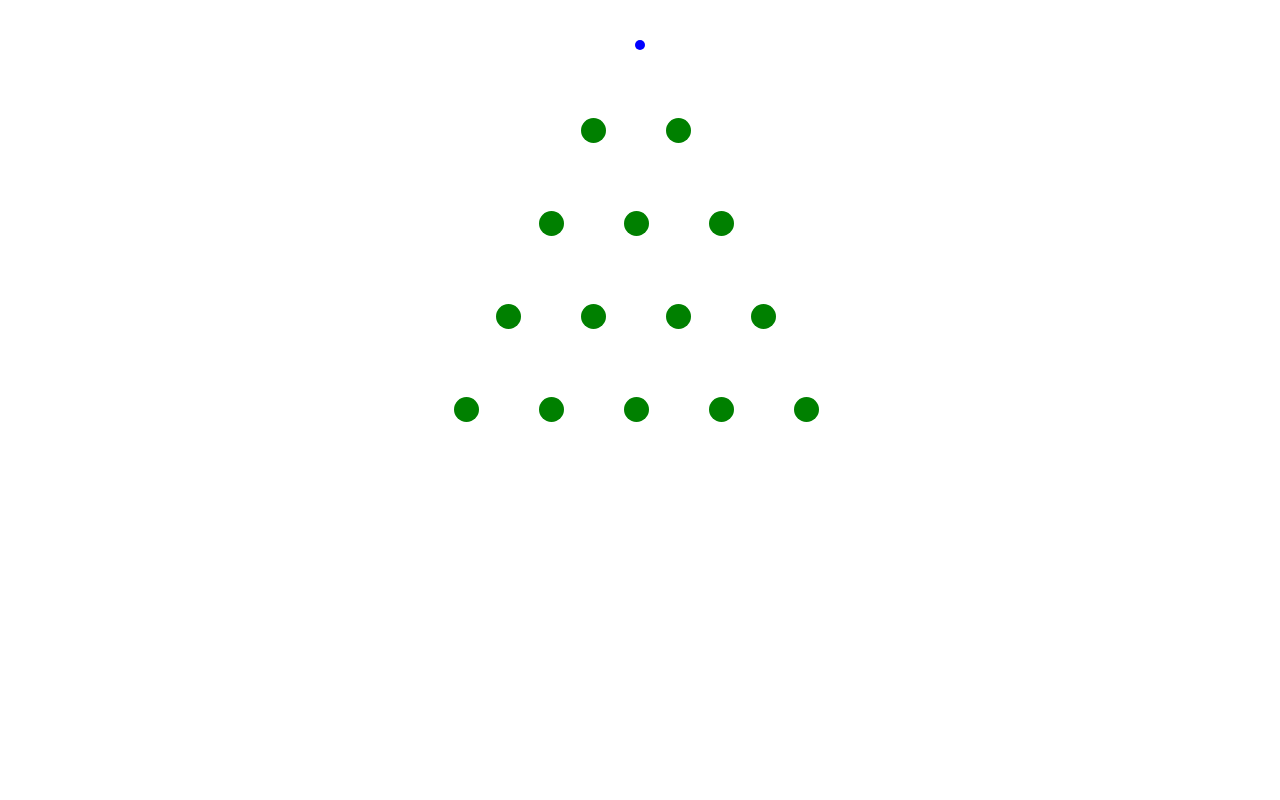
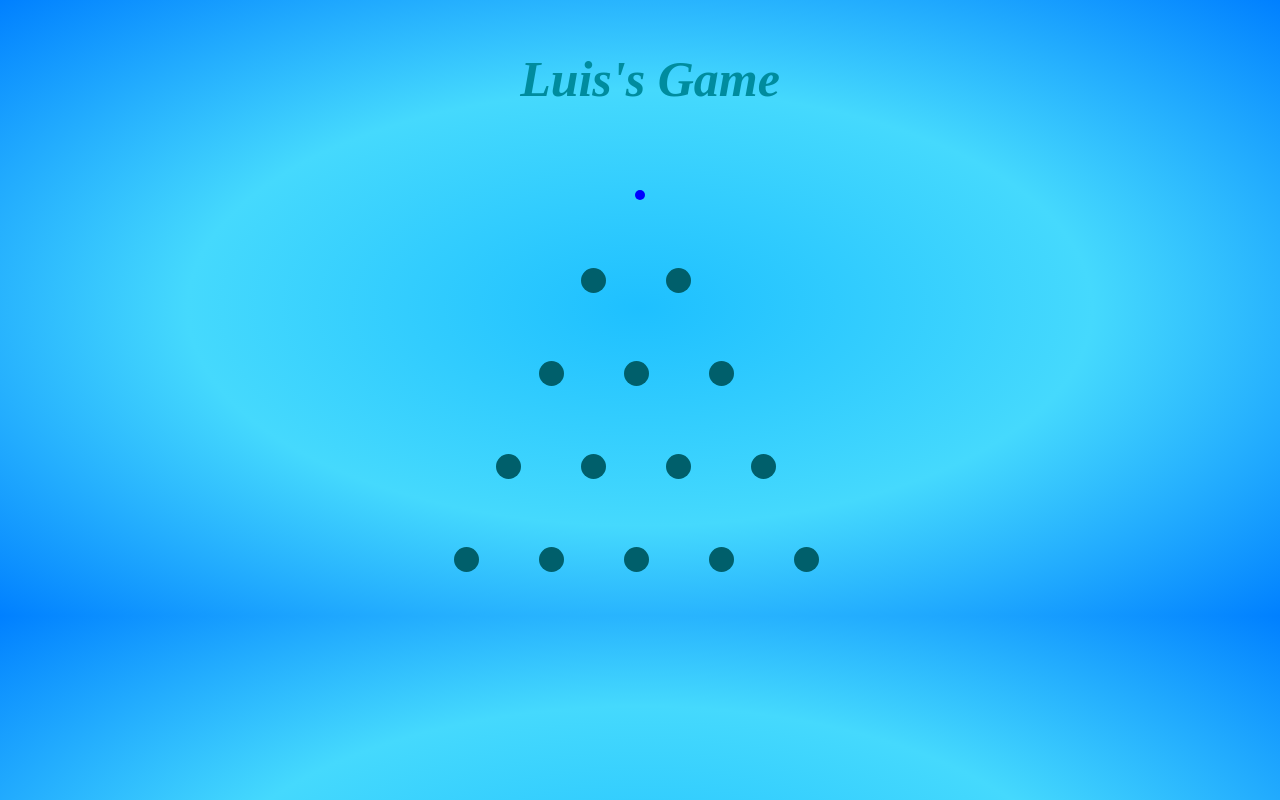
Before and after one commit to Arnaldogonzalez/cracker-barrel, a plain HTML site: page index.html in a window 1280 px wide. Drawn offline with nearby package versions, Linux system fonts and the light colour scheme.

Commit message:
final.md

```diff
--- a/index.html
+++ b/index.html
@@ -8,6 +8,9 @@
     <link rel="stylesheet" href="style.css">
 </head>
 <body>
+    <h1>
+        <p class="name">Luis's Game</p>
+    </h1>
     <div class="row">
         <div id="0"class="dot"></div>
     </div>
--- a/style.css
+++ b/style.css
@@ -1,3 +1,7 @@
+body{
+    background-image: repeating-radial-gradient(#1ec0ff,#45d9fd, #0080ff);
+}
+
 .row{
     text-align: center;
 }
@@ -16,9 +20,17 @@
     margin-left: 1.5rem;
     width: 25px;
     height: 25px;
-    background-color: green;
+    background-color: #005f6b;
 }
 
 .highlight{
-    box-shadow: 0 0 5px 7px rgb(241, 211, 11);
+    box-shadow: 0 0 5px 7px rgb(0, 211, 100);
 }
+
+.name{
+    font-size: 50px;
+    margin-left: 20px;
+    font-style: oblique;
+    color: #008c9e;
+    text-align: center;
+}
```
